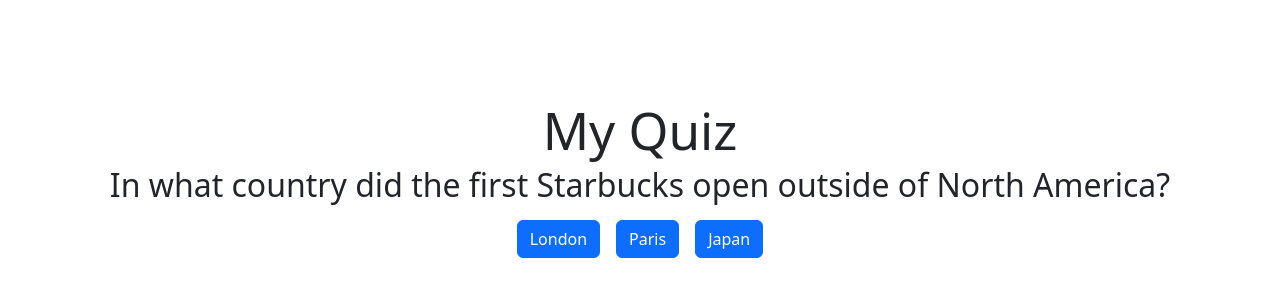
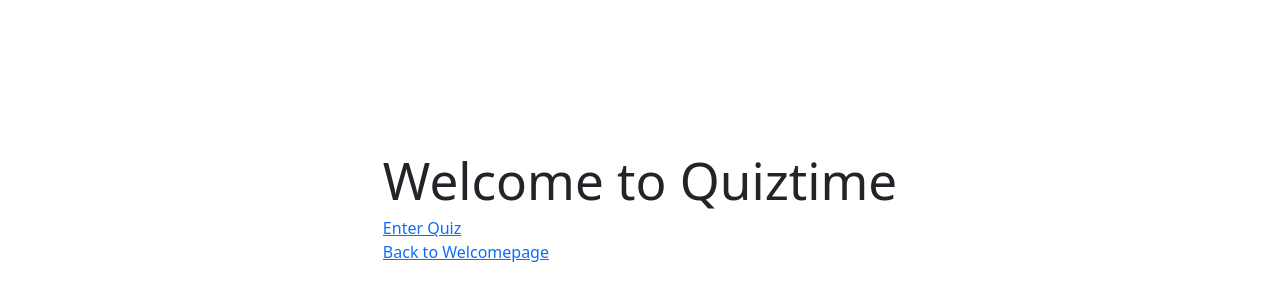
Before and after one commit to swenat/mitt-quiz, a React (Vite) app: page / in a window 1280 px wide. Shown: the part 216-516 px from the top of the page. Built offline with nearby package versions, Linux system fonts and the light colour scheme.

Commit message:
added packages react routing changed layout

```diff
--- a/index.html
+++ b/index.html
@@ -8,6 +8,6 @@
   </head>
   <body>
     <div id="root"></div>
-    <script type="module" src="/src/index.tsx"></script>
+    <script type="module" src="/src/main.tsx"></script>
   </body>
 </html>
--- a/package.json
+++ b/package.json
@@ -10,10 +10,14 @@
     "preview": "vite preview"
   },
   "dependencies": {
+    "@types/react-router": "^5.1.20",
+    "@types/react-router-dom": "^5.3.3",
     "bootstrap": "^5.3.3",
     "bootstrap-icons": "^1.11.3",
     "react": "^18.2.0",
     "react-dom": "^18.2.0",
+    "react-router": "^6.22.1",
+    "react-router-dom": "^6.22.1",
     "web-vitals": "^2.1.4"
   },
   "devDependencies": {
--- a/src/App.tsx
+++ /dev/null
@@ -1,12 +0,0 @@
-import "bootstrap/dist/css/bootstrap.min.css";
-import Quiz from "./components/Quiz";
-
-function App() {
-	return (
-		<div className="container my-5">
-			<Quiz />
-		</div>
-	);
-}
-
-export default App;
--- /dev/null
+++ b/src/AppLayout.tsx
@@ -0,0 +1,16 @@
+import "bootstrap/dist/css/bootstrap.min.css";
+import { Link, Outlet } from "react-router-dom";
+
+function AppLayout() {
+	return (
+		<div>
+			<header className="container my-5"></header>
+			<main>
+				<Outlet />
+				<Link to="/">Back to Welcomepage</Link>
+			</main>
+		</div>
+	);
+}
+
+export default AppLayout;
--- a/src/components/Quiz.tsx
+++ b/src/components/Quiz.tsx
@@ -77,7 +77,6 @@
 				score + 1
 			}/${questions.length}`;
 			alert(resultMessage);
-			window.location.reload();
 		}
 	};
 
--- a/src/index.tsx
+++ /dev/null
@@ -1,13 +0,0 @@
-import React from "react";
-import ReactDOM from "react-dom/client";
-import App from "./App.tsx";
-import "./index.css";
-
-const root = ReactDOM.createRoot(
-	document.getElementById("root") as HTMLElement
-);
-root.render(
-	<React.StrictMode>
-		<App />
-	</React.StrictMode>
-);
--- /dev/null
+++ b/src/main.tsx
@@ -0,0 +1,28 @@
+import React from "react";
+import ReactDOM from "react-dom/client";
+import {
+	Route,
+	RouterProvider,
+	createBrowserRouter,
+	createRoutesFromElements,
+} from "react-router-dom";
+import AppLayout from "./AppLayout";
+import Quiz from "./components/Quiz";
+import "./main.css";
+import WelcomePage from "./pages/WelcomePage";
+
+const router = createBrowserRouter(
+	createRoutesFromElements(
+		<Route path="/" Component={AppLayout}>
+			<Route index Component={WelcomePage} />
+			<Route path="/Quiz" Component={Quiz} />
+			<Route path="*" element={<span>Sidan finns inte...</span>} />
+		</Route>
+	)
+);
+
+ReactDOM.createRoot(document.getElementById("root")!).render(
+	<React.StrictMode>
+		<RouterProvider router={router} />
+	</React.StrictMode>
+);
--- /dev/null
+++ b/src/pages/WelcomePage.tsx
@@ -0,0 +1,13 @@
+import React from "react";
+import { Link } from "react-router-dom";
+
+const WelcomePage: React.FC = () => {
+	return (
+		<div>
+			<h1>Welcome to Quiztime</h1>
+			<Link to="/quiz">Enter Quiz</Link>
+		</div>
+	);
+};
+
+export default WelcomePage;
```
Also changed, not shown: src/main.css (renamed from src/index.css), 1 other file (tests, documents, lock files or other folders).
